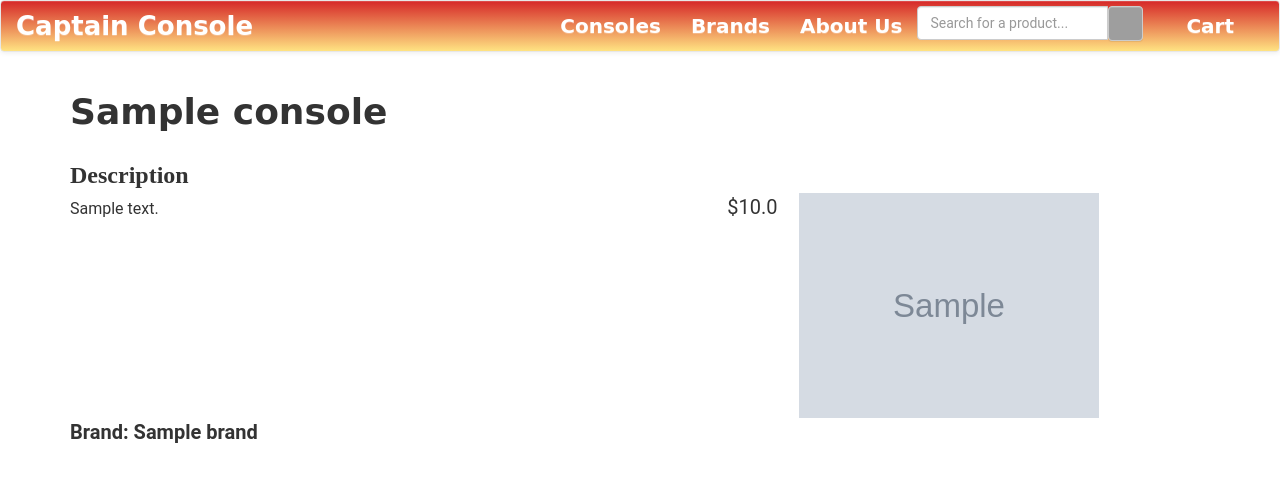
After one commit to larah19/captain_console, a Django app: page /1 in a window 1280 px wide. The commit adds this page. Shown: the top 482 px of the page. Run offline with Django 3.2, Linux system fonts and the light colour scheme; tables that the repository leaves empty hold one stand-in row (values such as "Sample post"); grey boxes marked "Sample" are stand-in pictures; some libraries are stand-ins or nearby versions; some web fonts are replaced; grey boxes are pictures that could not be loaded.

Commit message:
Console detail draft, minor tweaks

```diff
--- a/console/views.py
+++ b/console/views.py
@@ -62,6 +62,5 @@ def get_consoles_by_group(request):
 
 
 def get_console_by_id(request, id):
-    return render(request, 'console/console_details.html', {
-        'console': get_object_or_404(Console, pk=id)
-    })
+    context = {'console': get_object_or_404(Console, pk=id)}
+    return render(request, 'console/console_details.html', context)
--- a/static/css/main.css
+++ b/static/css/main.css
@@ -234,3 +234,38 @@ a:hover {
     margin-left: 10px;
     margin-bottom: 10px;
 }
+
+.left {
+    display: inline-block;
+    width: 55%;
+    padding-right: 2.5rem;
+}
+
+.right {
+    display: inline-block;
+    width: 35%;
+    padding-left: 2.5rem;
+}
+
+.details-img {
+    float: right;
+    width: 300px;
+    margin-left: 20px;
+}
+
+.description {
+    text-align: justify;
+    font-family: 'Roboto';
+    font-size: 16px;
+}
+
+.price {
+    font-family: 'Roboto';
+    font-size: 20px;
+    text-align: center;
+}
+
+.details-console-brand {
+    font-size: 20px;
+    font-weight: bold;
+}
--- /dev/null
+++ b/templates/console/console_details.html
@@ -0,0 +1,21 @@
+{% extends 'base.html' %}
+
+{% block content %}
+    <h1 class="title">{{ console.name }}</h1>
+
+    <div class="left">
+        <div class="description">
+            <h3>Description</h3>
+            <p>{{ console.description }}</p>
+        </div>
+    </div>
+
+    <div class="right">
+        <img src="{{ console.consoleimage_set.first.image}}" class="details-img" />
+        <p class="price">${{ console.price }}</p>
+    </div>
+
+    <p class="details-console-brand">Brand: {{ console.brand.name }}</p>
+
+
+{% endblock %}
```
